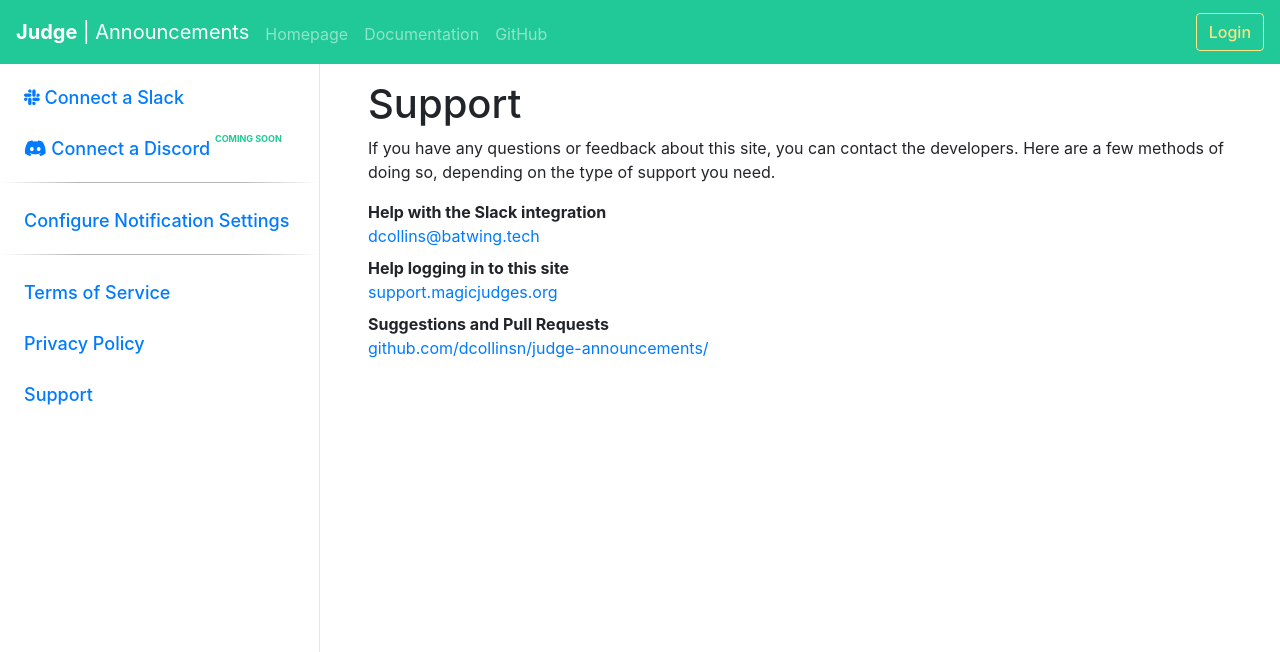
After one commit to dcollinsn/judge-announcements, a Django app: page /support/ in a window 1280 px wide. The commit adds this page. Shown: the top 652 px of the page. Run offline with Django 3.2, Linux system fonts and the light colour scheme; style sheets or scripts are compiled from the project's sources; some libraries are stand-ins or nearby versions.

Commit message:
Add support page
Adding a page with support links for the Slack app people, since
they want something on this site instead of on GitHub.

```diff
--- a/templates/announcements/sidebar.html
+++ b/templates/announcements/sidebar.html
@@ -25,4 +25,7 @@
   <div class="ja-sidebar-link"><a href="{% url 'privacy' %}">
     Privacy Policy
   </a></div>
+  <div class="ja-sidebar-link"><a href="{% url 'support' %}">
+    Support
+  </a></div>
 </nav>
--- /dev/null
+++ b/templates/announcements/support.html
@@ -0,0 +1,16 @@
+{% extends 'base.html' %}
+{% block title %}Support{% endblock %}
+{% block content_title %}Support{% endblock %}
+{% block content %}
+  <p>If you have any questions or feedback about this site, you can contact
+  the developers. Here are a few methods of doing so, depending on the type of
+  support you need.</p>
+  <dl>
+    <dt>Help with the Slack integration</dt>
+    <dd><a href="mailto:dcollins@batwing.tech">dcollins@batwing.tech</a></dd>
+    <dt>Help logging in to this site</dt>
+    <dd><a href="https://support.magicjudges.org">support.magicjudges.org</a></dd>
+    <dt>Suggestions and Pull Requests</dt>
+    <dd><a href="https://github.com/dcollinsn/judge-announcements/">github.com/dcollinsn/judge-announcements/</a></dd>
+  </dl>
+{% endblock %}
--- a/urls.py
+++ b/urls.py
@@ -35,6 +35,9 @@ urlpatterns = [
     path('privacy/',
          TemplateView.as_view(template_name='announcements/privacy.html'),
          name='privacy'),
+    path('support/',
+         TemplateView.as_view(template_name='announcements/support.html'),
+         name='support'),
     path('logout/', auth_views.LogoutView.as_view(), name='logout'),
 
     path('status/', views.StatusView.as_view(), name='site_status'),
```
